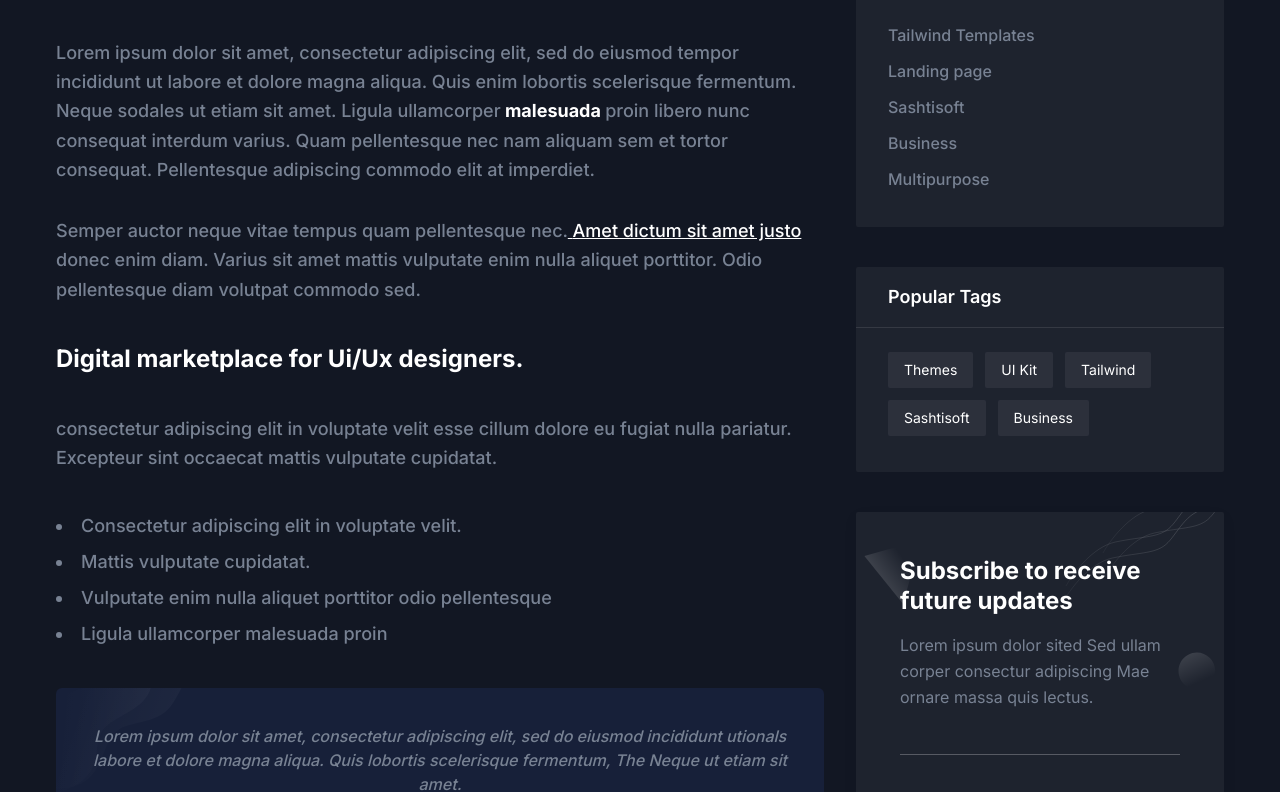
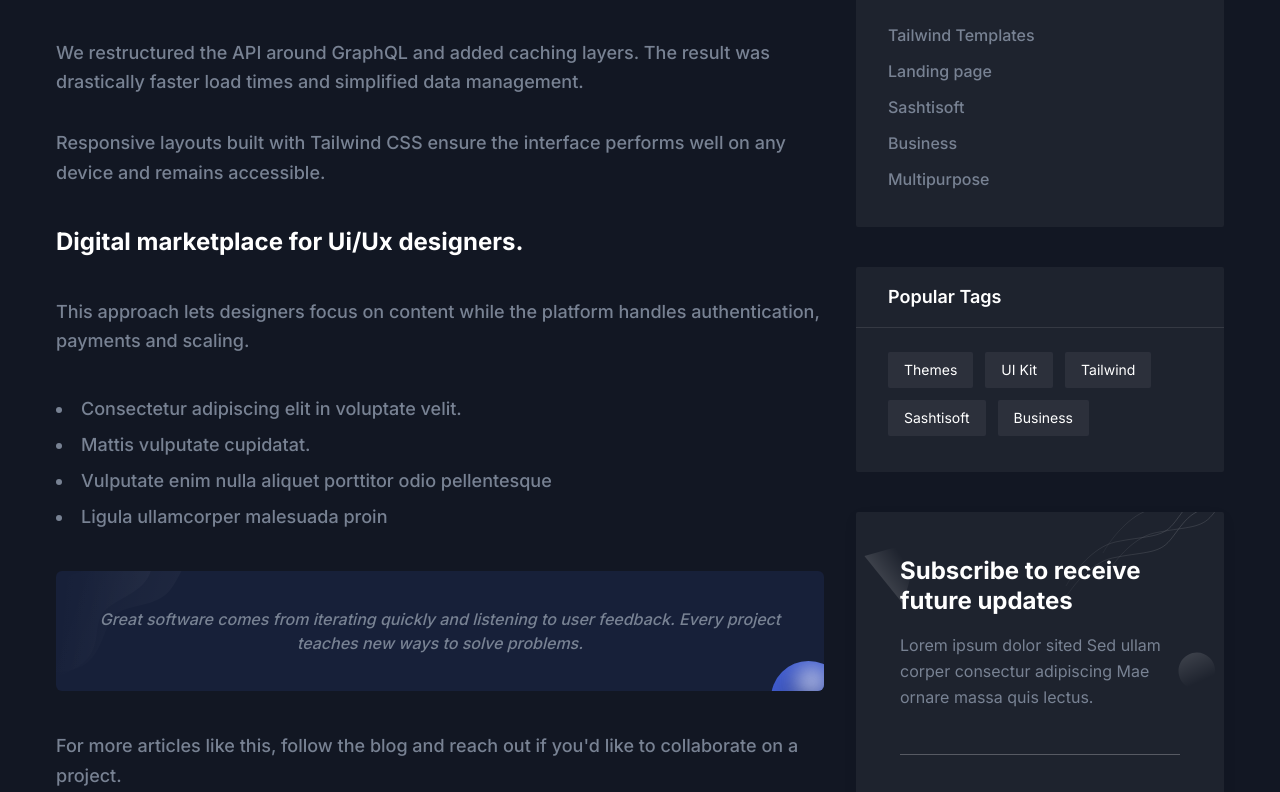
Before and after one commit to Mani7TAM/sashtisoft, a Next.js app: page /blog-sidebar in a window 1280 px wide. Shown: the part 868-1660 px from the top of the page. Built offline with nearby package versions, Linux system fonts and the light colour scheme.

Commit message:
Replace placeholder text with real descriptions

```diff
--- a/src/app/blog-details/page.tsx
+++ b/src/app/blog-details/page.tsx
@@ -104,9 +104,7 @@ const BlogDetailsPage = () => {
                 </div>
                 <div>
                   <p className="text-body-color mb-10 text-base leading-relaxed font-medium sm:text-lg sm:leading-relaxed lg:text-base lg:leading-relaxed xl:text-lg xl:leading-relaxed">
-                    Duis aute irure dolor in reprehenderit in voluptate velit
-                    esse cillum dolore eu fugiat nulla pariatur. Excepteur sint
-                    occaecat cupidatat.
+                    This article outlines lessons learned while optimizing a client dashboard for real‑time data updates and smooth rendering.
                   </p>
                   <div className="mb-10 w-full overflow-hidden rounded-sm">
                     <div className="relative aspect-97/60 w-full sm:aspect-97/44">
@@ -119,33 +117,16 @@ const BlogDetailsPage = () => {
                     </div>
                   </div>
                   <p className="text-body-color mb-8 text-base leading-relaxed font-medium sm:text-lg sm:leading-relaxed lg:text-base lg:leading-relaxed xl:text-lg xl:leading-relaxed">
-                    Lorem ipsum dolor sit amet, consectetur adipiscing elit, sed
-                    do eiusmod tempor incididunt ut labore et dolore magna
-                    aliqua. Quis enim lobortis scelerisque fermentum. Neque
-                    sodales ut etiam sit amet. Ligula ullamcorper
-                    <strong className="text-primary dark:text-white">
-                      malesuada
-                    </strong>
-                    proin libero nunc consequat interdum varius. Quam
-                    pellentesque nec nam aliquam sem et tortor consequat.
-                    Pellentesque adipiscing commodo elit at imperdiet.
+                    We restructured the API around GraphQL and added caching layers. The result was drastically faster load times and simplified data management.
                   </p>
                   <p className="text-body-color mb-10 text-base leading-relaxed font-medium sm:text-lg sm:leading-relaxed lg:text-base lg:leading-relaxed xl:text-lg xl:leading-relaxed">
-                    Semper auctor neque vitae tempus quam pellentesque nec.
-                    <span className="text-primary underline dark:text-white">
-                      Amet dictum sit amet justo
-                    </span>
-                    donec enim diam. Varius sit amet mattis vulputate enim nulla
-                    aliquet porttitor. Odio pellentesque diam volutpat commodo
-                    sed.
+                    Responsive layouts built with Tailwind CSS ensure the interface performs well on any device and remains accessible.
                   </p>
                   <h3 className="font-xl mb-10 leading-tight font-bold text-black sm:text-2xl sm:leading-tight lg:text-xl lg:leading-tight xl:text-2xl xl:leading-tight dark:text-white">
                     Digital marketplace for Ui/Ux designers.
                   </h3>
                   <p className="text-body-color mb-10 text-base leading-relaxed font-medium sm:text-lg sm:leading-relaxed lg:text-base lg:leading-relaxed xl:text-lg xl:leading-relaxed">
-                    consectetur adipiscing elit in voluptate velit esse cillum
-                    dolore eu fugiat nulla pariatur. Excepteur sint occaecat
-                    mattis vulputate cupidatat.
+                    This approach lets designers focus on content while the platform handles authentication, payments and scaling.
                   </p>
                   <ul className="text-body-color mb-10 list-inside list-disc">
                     <li className="text-body-color mb-2 text-base font-medium sm:text-lg lg:text-base xl:text-lg">
@@ -163,10 +144,7 @@ const BlogDetailsPage = () => {
                   </ul>
                   <div className="bg-primary/10 relative z-10 mb-10 overflow-hidden rounded-md p-8 md:p-9 lg:p-8 xl:p-9">
                     <p className="text-body-color text-center text-base font-medium italic">
-                      Lorem ipsum dolor sit amet, consectetur adipiscing elit,
-                      sed do eiusmod incididunt utionals labore et dolore magna
-                      aliqua. Quis lobortis scelerisque fermentum, The Neque ut
-                      etiam sit amet.
+                      Great software comes from iterating quickly and listening to user feedback. Every project teaches new ways to solve problems.
                     </p>
                     <span className="absolute top-0 left-0 z-[-1]">
                       <svg
@@ -310,9 +288,7 @@ const BlogDetailsPage = () => {
                     </span>
                   </div>
                   <p className="text-body-color mb-10 text-base leading-relaxed font-medium sm:text-lg sm:leading-relaxed lg:text-base lg:leading-relaxed xl:text-lg xl:leading-relaxed">
-                    consectetur adipiscing elit in voluptate velit esse cillum
-                    dolore eu fugiat nulla pariatur. Excepteur sint occaecat
-                    mattis vulputate cupidatat.
+                    For more articles like this, follow the blog and reach out if you'd like to collaborate on a project.
                   </p>
                   <div className="items-center justify-between sm:flex">
                     <div className="mb-5">
--- a/src/app/blog-sidebar/page.tsx
+++ b/src/app/blog-sidebar/page.tsx
@@ -106,9 +106,7 @@ const BlogSidebarPage = () => {
                 </div>
                 <div>
                   <p className="text-body-color mb-10 text-base leading-relaxed font-medium sm:text-lg sm:leading-relaxed lg:text-base lg:leading-relaxed xl:text-lg xl:leading-relaxed">
-                    Duis aute irure dolor in reprehenderit in voluptate velit
-                    esse cillum dolore eu fugiat nulla pariatur. Excepteur sint
-                    occaecat cupidatat.
+                    This article outlines lessons learned while optimizing a client dashboard for real‑time data updates and smooth rendering.
                   </p>
                   <div className="mb-10 w-full overflow-hidden rounded-sm">
                     <div className="relative aspect-97/60 w-full sm:aspect-97/44">
@@ -121,35 +119,16 @@ const BlogSidebarPage = () => {
                     </div>
                   </div>
                   <p className="text-body-color mb-8 text-base leading-relaxed font-medium sm:text-lg sm:leading-relaxed lg:text-base lg:leading-relaxed xl:text-lg xl:leading-relaxed">
-                    Lorem ipsum dolor sit amet, consectetur adipiscing elit, sed
-                    do eiusmod tempor incididunt ut labore et dolore magna
-                    aliqua. Quis enim lobortis scelerisque fermentum. Neque
-                    sodales ut etiam sit amet. Ligula ullamcorper
-                    <strong className="text-primary dark:text-white">
-                      {" "}
-                      malesuada{" "}
-                    </strong>
-                    proin libero nunc consequat interdum varius. Quam
-                    pellentesque nec nam aliquam sem et tortor consequat.
-                    Pellentesque adipiscing commodo elit at imperdiet.
+                    We restructured the API around GraphQL and added caching layers. The result was drastically faster load times and simplified data management.
                   </p>
                   <p className="text-body-color mb-10 text-base leading-relaxed font-medium sm:text-lg sm:leading-relaxed lg:text-base lg:leading-relaxed xl:text-lg xl:leading-relaxed">
-                    Semper auctor neque vitae tempus quam pellentesque nec.
-                    <span className="text-primary underline dark:text-white">
-                      {" "}
-                      Amet dictum sit amet justo{" "}
-                    </span>
-                    donec enim diam. Varius sit amet mattis vulputate enim nulla
-                    aliquet porttitor. Odio pellentesque diam volutpat commodo
-                    sed.
+                    Responsive layouts built with Tailwind CSS ensure the interface performs well on any device and remains accessible.
                   </p>
                   <h3 className="font-xl mb-10 leading-tight font-bold text-black sm:text-2xl sm:leading-tight lg:text-xl lg:leading-tight xl:text-2xl xl:leading-tight dark:text-white">
                     Digital marketplace for Ui/Ux designers.
                   </h3>
                   <p className="text-body-color mb-10 text-base leading-relaxed font-medium sm:text-lg sm:leading-relaxed lg:text-base lg:leading-relaxed xl:text-lg xl:leading-relaxed">
-                    consectetur adipiscing elit in voluptate velit esse cillum
-                    dolore eu fugiat nulla pariatur. Excepteur sint occaecat
-                    mattis vulputate cupidatat.
+                    This approach lets designers focus on content while the platform handles authentication, payments and scaling.
                   </p>
                   <ul className="text-body-color mb-10 list-inside list-disc">
                     <li className="text-body-color mb-2 text-base font-medium sm:text-lg lg:text-base xl:text-lg">
@@ -167,10 +146,7 @@ const BlogSidebarPage = () => {
                   </ul>
                   <div className="bg-primary/10 relative z-10 mb-10 overflow-hidden rounded-md p-8 md:p-9 lg:p-8 xl:p-9">
                     <p className="text-body-color text-center text-base font-medium italic">
-                      Lorem ipsum dolor sit amet, consectetur adipiscing elit,
-                      sed do eiusmod incididunt utionals labore et dolore magna
-                      aliqua. Quis lobortis scelerisque fermentum, The Neque ut
-                      etiam sit amet.
+                      Great software comes from iterating quickly and listening to user feedback. Every project teaches new ways to solve problems.
                     </p>
                     <span className="absolute top-0 left-0 z-[-1]">
                       <svg
@@ -314,9 +290,7 @@ const BlogSidebarPage = () => {
                     </span>
                   </div>
                   <p className="text-body-color mb-10 text-base leading-relaxed font-medium sm:text-lg sm:leading-relaxed lg:text-base lg:leading-relaxed xl:text-lg xl:leading-relaxed">
-                    consectetur adipiscing elit in voluptate velit esse cillum
-                    dolore eu fugiat nulla pariatur. Excepteur sint occaecat
-                    mattis vulputate cupidatat.
+                    For more articles like this, follow the blog and reach out if you'd like to collaborate on a project.
                   </p>
                   <div className="items-center justify-between sm:flex">
                     <div className="mb-5">
--- a/src/app/blog/page.tsx
+++ b/src/app/blog/page.tsx
@@ -15,7 +15,7 @@ const Blog = () => {
     <>
       <Breadcrumb
         pageName="Blog Grid"
-        description="Lorem ipsum dolor sit amet, consectetur adipiscing elit. In varius eros eget sapien consectetur ultrices. Ut quis dapibus libero."
+        description="Case studies, tutorials, and notes from my latest experiments in full‑stack development."
       />
 
       <section className="pt-[120px] pb-[120px]">
--- a/src/components/About/AboutSectionTwo.tsx
+++ b/src/components/About/AboutSectionTwo.tsx
@@ -31,8 +31,7 @@ const AboutSectionTwo = () => {
                   Bug free code
                 </h3>
                 <p className="text-base font-medium leading-relaxed text-body-color sm:text-lg sm:leading-relaxed">
-                  Lorem ipsum dolor sit amet, consectetur adipiscing elit, sed
-                  do eiusmod tempor incididunt ut labore et dolore magna aliqua.
+                  Automated tests and continuous integration keep every deployment stable and dependable.
                 </p>
               </div>
               <div className="mb-9">
@@ -40,8 +39,7 @@ const AboutSectionTwo = () => {
                   Premier support
                 </h3>
                 <p className="text-base font-medium leading-relaxed text-body-color sm:text-lg sm:leading-relaxed">
-                  Lorem ipsum dolor sit amet, consectetur adipiscing elit, sed
-                  do eiusmod tempor incididunt.
+                  I offer hands-on assistance and fast turnarounds so you can focus on growing your product.
                 </p>
               </div>
               <div className="mb-1">
@@ -49,8 +47,7 @@ const AboutSectionTwo = () => {
                   Next.js
                 </h3>
                 <p className="text-base font-medium leading-relaxed text-body-color sm:text-lg sm:leading-relaxed">
-                  Lorem ipsum dolor sit amet, sed do eiusmod tempor incididunt
-                  consectetur adipiscing elit setim.
+                  Leveraging Next.js means optimized performance, SEO, and a great developer experience.
                 </p>
               </div>
             </div>
--- a/src/components/Blog/blogData.tsx
+++ b/src/components/Blog/blogData.tsx
@@ -5,7 +5,7 @@ const blogData: Blog[] = [
     id: 1,
     title: "Best UI components for modern websites",
     paragraph:
-      "Lorem ipsum dolor sit amet, consectetur adipiscing elit. Cras sit amet dictum neque, laoreet dolor.",
+      "A curated collection of component libraries I rely on and how they streamline front‑end development.",
     image: "/images/blog/blog-01.jpg",
     author: {
       name: "Samuyl Joshi",
@@ -19,7 +19,7 @@ const blogData: Blog[] = [
     id: 2,
     title: "9 simple ways to improve your design skills",
     paragraph:
-      "Lorem ipsum dolor sit amet, consectetur adipiscing elit. Cras sit amet dictum neque, laoreet dolor.",
+      "Practical tips from my workflow that will help you refine layouts and iterate on designs quickly.",
     image: "/images/blog/blog-02.jpg",
     author: {
       name: "Musharof Chy",
@@ -33,7 +33,7 @@ const blogData: Blog[] = [
     id: 3,
     title: "Tips to quickly improve your coding speed.",
     paragraph:
-      "Lorem ipsum dolor sit amet, consectetur adipiscing elit. Cras sit amet dictum neque, laoreet dolor.",
+      "My favorite techniques for staying productive and shipping features at a steady pace.",
     image: "/images/blog/blog-03.jpg",
     author: {
       name: "Lethium Deo",
--- a/src/components/Features/index.tsx
+++ b/src/components/Features/index.tsx
@@ -9,7 +9,7 @@ const Features = () => {
         <div className="container">
           <SectionTitle
             title="Main Features"
-            paragraph="There are many variations of passages of Lorem Ipsum available but the majority have suffered alteration in some form."
+            paragraph="A snapshot of the technologies and workflows I use to build reliable, scalable applications."
             center
           />
 
--- a/src/components/Video/index.tsx
+++ b/src/components/Video/index.tsx
@@ -14,7 +14,7 @@ export default function Video() {
         <div className="container">
           <SectionTitle
             title="We are ready to help"
-            paragraph="There are many variations of passages of Lorem Ipsum available but the majority have suffered alteration in some form."
+            paragraph="Watch this brief demo to see how I approach architecture, performance and collaboration."
             center
             mb="80px"
           />
```
